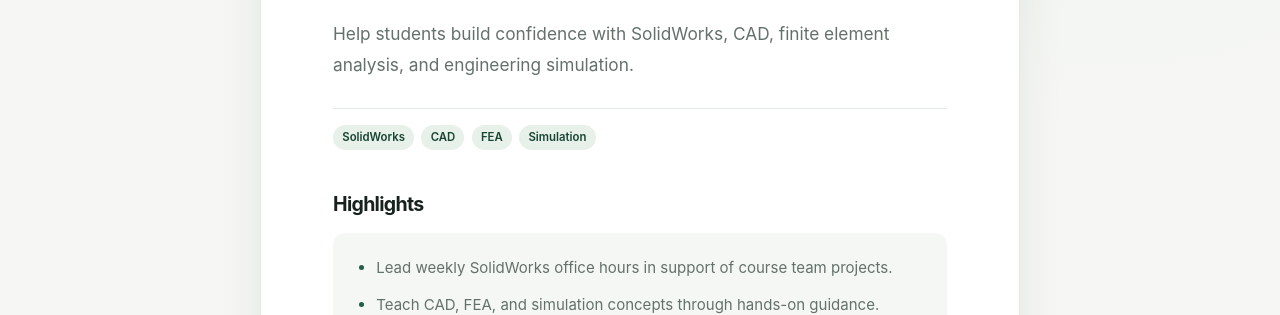
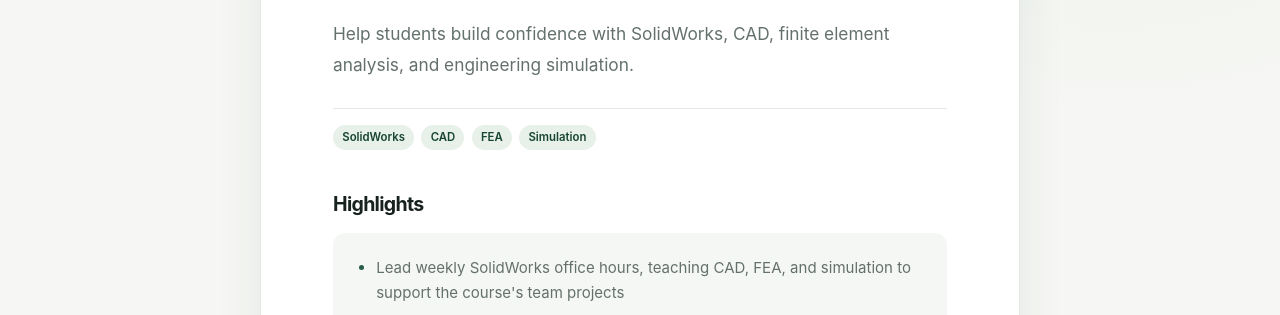
Before and after one commit to eing523/eing523.github.io, a plain HTML site: page experience/cad-tutor.html in a window 1280 px wide. Shown: the part 484-799 px from the top of the page. Drawn offline with Linux system fonts and the light colour scheme.

Commit message:
Use exact resume bullets for experience
Co-authored-by: Copilot <223556219+Copilot@users.noreply.github.com>

```diff
--- a/detail.js
+++ b/detail.js
@@ -8,10 +8,8 @@ const details = {
     summary:
       "Designing a fixture concept to make continuous glucose monitor sensor plate electroplating more efficient and ergonomic.",
     highlights: [
-      "Design and prototype a clamping mechanism in SolidWorks to secure sensor plates in electroplating fixtures.",
-      "Address the repeated torquing motions required for 192 parts per lot, with the goal of reducing cycle time and improving ergonomics.",
-      "Collaborate with MiniMed engineers and a student team through weekly design reviews.",
-      "Incorporate manufacturing and quality feedback to align the fixture with production requirements.",
+      "Design and prototype a clamping mechanism in SolidWorks to secure continuous glucose monitor sensor plates to electroplating fixtures, cutting cycle time for 192 torquing motions per lot and improving ergonomics",
+      "Collaborate with MiniMed engineers and a student team through weekly design reviews, incorporating manufacturing and quality feedback to align the fixture with production requirements",
     ],
     technologies: ["SolidWorks", "Mechanical design", "Prototyping"],
   },
@@ -24,9 +22,9 @@ const details = {
     summary:
       "Supported landfill permit oversight by automating regulatory reporting and building interactive mapping tools.",
     highlights: [
-      "Automated regulatory reporting for more than 400 permitted facilities with R scripts, replacing a manual staff workflow.",
-      "Built an ArcGIS Pro map and Experience Builder dashboard with dynamic search, charts, and distance filtering.",
-      "Inspected landfills for permit compliance and communicated observed leachate collection deficiencies to dischargers.",
+      "Automated regulatory reporting for 400+ permitted facilities with R scripts, replacing a manual staff workflow",
+      "Built an ArcGIS Pro map and Experience Builder dashboard with dynamic search, charts, and distance filtering",
+      "Inspected landfills for permit compliance, flagging leachate collection deficiencies and communicating findings to dischargers",
     ],
     technologies: ["R", "ArcGIS Pro", "Experience Builder"],
   },
@@ -39,9 +37,9 @@ const details = {
     summary:
       "Developing printhead and UV-curing hardware for precise bioink dispensing and PEG-acrylate hydrogel tissue models.",
     highlights: [
-      "Design and prototype a multichannel printhead in SolidWorks for precise, consistent bioink dispensing.",
-      "Engineer a UV print bed with an 8–10 mW/cm² output to photopolymerize PEG-acrylate hydrogels.",
-      "Design an acrylic UV enclosure to protect users and remove environmental variables from the curing process.",
+      "Design and prototype a multichannel printhead in SolidWorks for precise, consistent bioink dispensing",
+      "Engineer a UV print bed (8–10 mW/cm²) to photopolymerize PEG-acrylate hydrogels for tissue models",
+      "Design acrylic UV enclosure to protect users and remove environmental variables from the curing process",
     ],
     technologies: ["SolidWorks", "UV curing", "Bioprinting"],
   },
@@ -54,9 +52,8 @@ const details = {
     summary:
       "Help students build confidence with SolidWorks, CAD, finite element analysis, and engineering simulation.",
     highlights: [
-      "Lead weekly SolidWorks office hours in support of course team projects.",
-      "Teach CAD, FEA, and simulation concepts through hands-on guidance.",
-      "Grade SolidWorks lab assignments and provide feedback to reinforce CAD proficiency.",
+      "Lead weekly SolidWorks office hours, teaching CAD, FEA, and simulation to support the course's team projects",
+      "Grade SolidWorks lab assignments and give feedback to reinforce CAD proficiency across the course",
     ],
     technologies: ["SolidWorks", "CAD", "FEA", "Simulation"],
   },
```
Also changed, not shown: index.html (+10 -11 lines).
